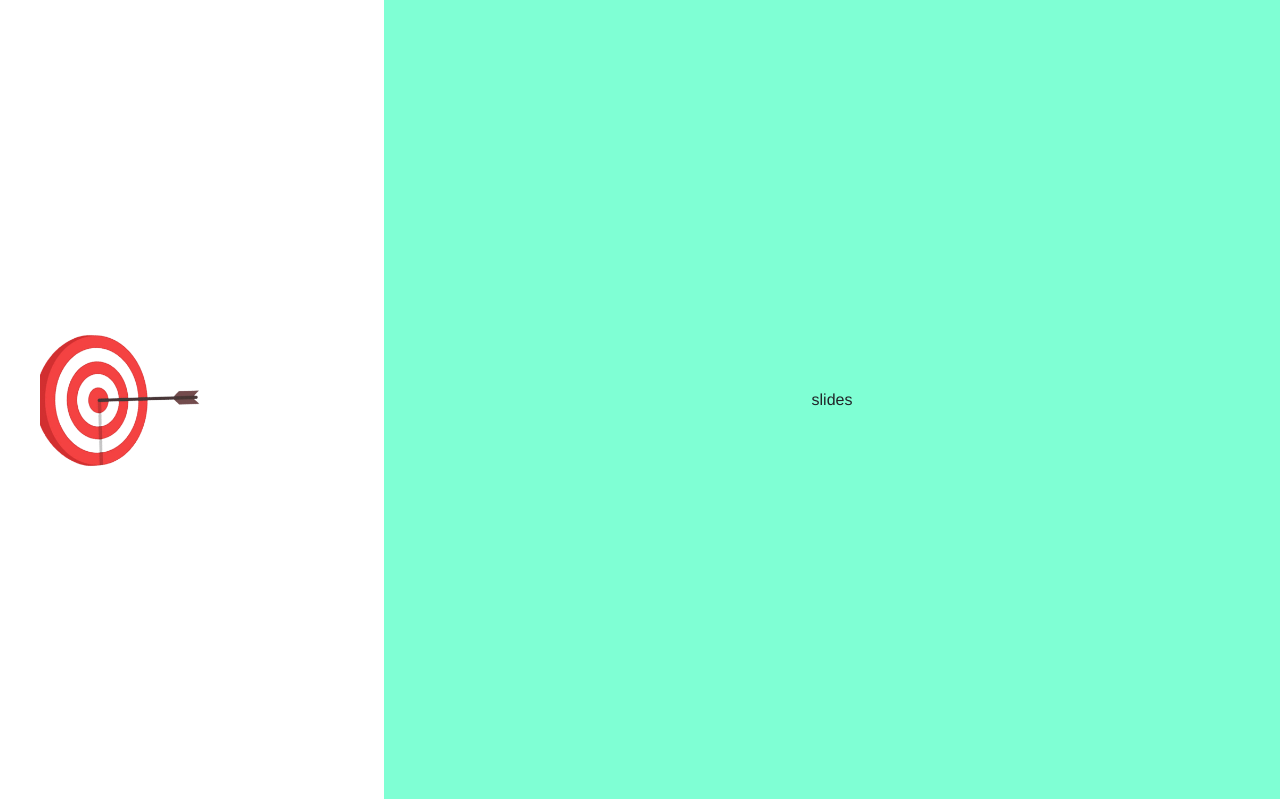
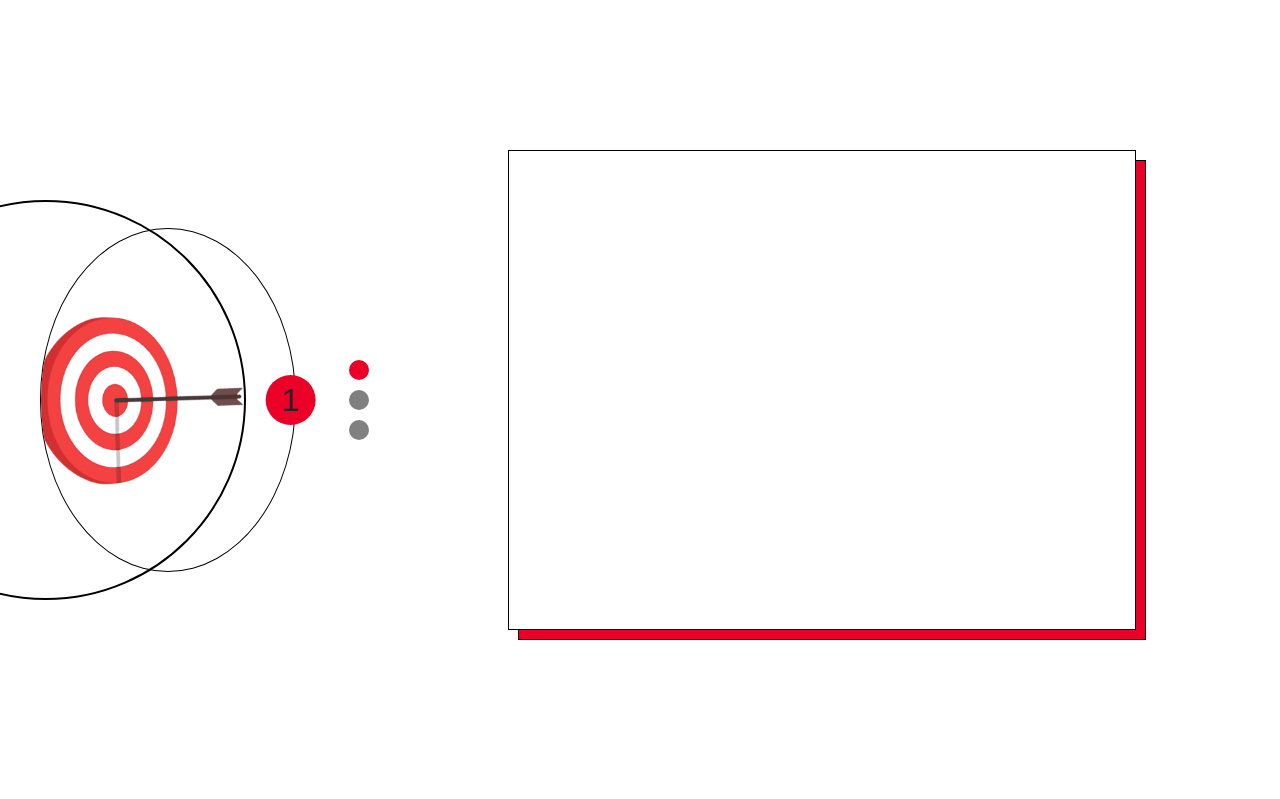
Before and after one commit to TEDxVITBhopal/tedxvitbhopal, a React (Create React App) app: page /event in a window 1280 px wide. Shown: the top 799 px of the page. Built offline with nearby package versions, Linux system fonts and the light colour scheme.

Commit message:
Made slideshow of events

```diff
--- a/src/containers/Event.css
+++ b/src/containers/Event.css
@@ -24,7 +24,6 @@
   display: flex;
   height: 100%;
   width: 70%;
-  background-color: aquamarine;
   justify-content: center;
   align-items: center;
 }
@@ -34,18 +33,29 @@
   position: relative;
 }
 .slideshow-ring {
-  height: 300px;
-  width: 300px;
+  height: 400px;
+  width: 400px;
   position: absolute;
-  animation: revolvingAnimation 5s infinite linear;
+  transform: rotate(-45deg);
   border-radius: 50%;
-  margin-left: -300px;
+  margin-left: -450px;
+  transition: 2s;
+  border: 2px solid black;
+  padding: 50px;
+  margin-top: -50px;
 }
 .slideshow-menu > img {
-  max-width: 200px;
+  max-width: 400px;
+  width: 20vw;
+  border-radius: 100%;
+  border: 1px solid black;
 }
-.slideshow-dot {
-  content: '';
+.slideshow-ball {
+  display: flex;
+  align-items: center;
+  justify-content: center;
+  font-size: xx-large;
+  transform: rotate(45deg);
   width: 50px;
   height: 50px;
   background-color: #eb0028;
@@ -54,15 +64,59 @@
   top: 100%;
   border-radius: 50%;
 }
-.slideshow-dot.two {
-  background-color: aqua;
-  top: 100%;
-  left: 100%;
+.slideshow-dots {
+  display: flex;
+  flex-direction: column;
+  align-items: center;
+  justify-content: center;
+  gap: 10px;
+  height: 100%;
+  min-width: 50px;
+}
+.slideshow-dot {
+  display: flex;
+  width: 20px;
+  height: 20px;
+  border-radius: 50%;
+  background-color: gray;
+  border: 0;
+  transition: 300ms;
+}
+.slideshow-dot.current {
+  background-color: #eb0028;
 }
 
-@keyframes revolvingAnimation {
-  0% {
-    transform: rotate(-360deg);
+.slideshow-cover {
+  display: flex;
+  width: 70%;
+  height: 60%;
+  border: 1px solid black;
+  background-color: #eb0028;
+}
+.slideshow-slide {
+  display: flex;
+  width: 49%;
+  height: 60%;
+  translate: -10px -10px;
+  border: 1px solid black;
+  position: absolute;
+  z-index: 100;
+  background-color: white;
+}
+.push-back {
+  animation: pushToBackAnimation 1s linear;
+}
+
+@keyframes pushToBackAnimation {
+  50% {
+    transform: rotate(5deg);
+    translate: -30px -300px;
+    opacity: 50%;
+  }
+  100% {
+    transform: rotate(10deg);
+    translate: -30px -400px;
+    opacity: 0%;
   }
 }
 
--- a/src/containers/Event.jsx
+++ b/src/containers/Event.jsx
@@ -1,4 +1,4 @@
-import React from 'react';
+import React, { useState } from 'react';
 import RegsiterEvent from '../components/event/RegisterEvent';
 import Speaker from "../components/event/Speaker"
 import './Event.css'
@@ -8,21 +8,44 @@ import speakerImg from '../resources/test-person.jpg';
 import VITImage from "../resources/vit.jpg";
 import bullseye from '../resources/bullseye.png'
 // import ellipse from '../resources/ellipse.png'
+import { EventList } from './EventList';
 
 const Event = () => {
+  // hooks
+  const [slide, changeSlide] = useState(EventList.one)
+
+  // handlers
+  const handleSlideChange = async (slideObj) => {
+    const card = document.getElementById('slide-container')
+    card.className = 'push-back slideshow-slide'
+    changeSlide(slideObj)
+    setTimeout(() => {
+      card.className = 'slideshow-slide'
+    }, 1000);
+  }
+
   return (
     <>
       <section className='slideshow-page'>
         <menu className="slideshow-menu">
           <img src={bullseye} alt="" />
           <div className='slideshow-bullseye'>
-            <div className='slideshow-ring'>
-              <div className='slideshow-dot'></div>
-              <div className='slideshow-dot two'></div>
+            <div className='slideshow-ring' style={{rotate: slide.rotation}}>
+              <div className='slideshow-ball'>
+                <span id='slideshow-number'>{slide.slideNumber}</span>
+              </div>
             </div>
           </div>
+          <section className='slideshow-dots'>
+            <button className={slide.slideNumber === '1'? 'slideshow-dot current': 'slideshow-dot'} onClick={() => handleSlideChange(EventList.one)}></button>
+            <button className={slide.slideNumber === '2'? 'slideshow-dot current': 'slideshow-dot'} onClick={() => handleSlideChange(EventList.two)}></button>
+            <button className={slide.slideNumber === '3'? 'slideshow-dot current': 'slideshow-dot'} onClick={() => handleSlideChange(EventList.three)}></button>
+          </section>
         </menu>
-        <section className='slideshow-images'>slides</section>
+        <section className='slideshow-images'>
+          <article id='slide-container' className='slideshow-slide'></article>
+          <article id='slide-cover' className='slideshow-cover'></article>
+        </section>
       </section>
       <div className='page' id='venue'>
         <img id="venue-photo" src={VITImage} alt={"VITBhopal"}/>
--- /dev/null
+++ b/src/containers/EventList.js
@@ -0,0 +1,14 @@
+export const EventList = {
+    one: {
+        slideNumber: '1',
+        rotation: '0deg'
+    },
+    two: {
+        slideNumber: '2',
+        rotation: '360deg'
+    },
+    three: {
+        slideNumber: '3',
+        rotation: '720deg'
+    },
+}
```
